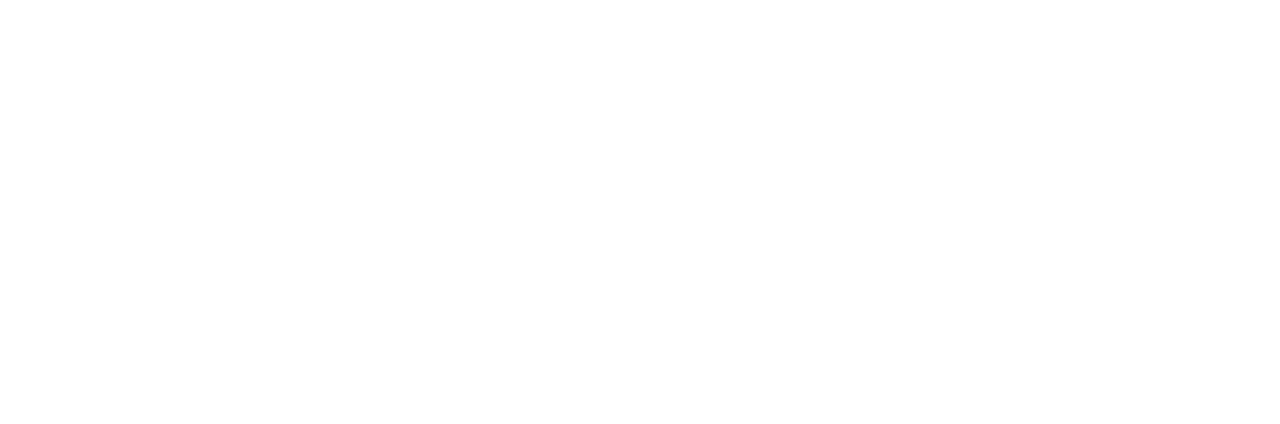
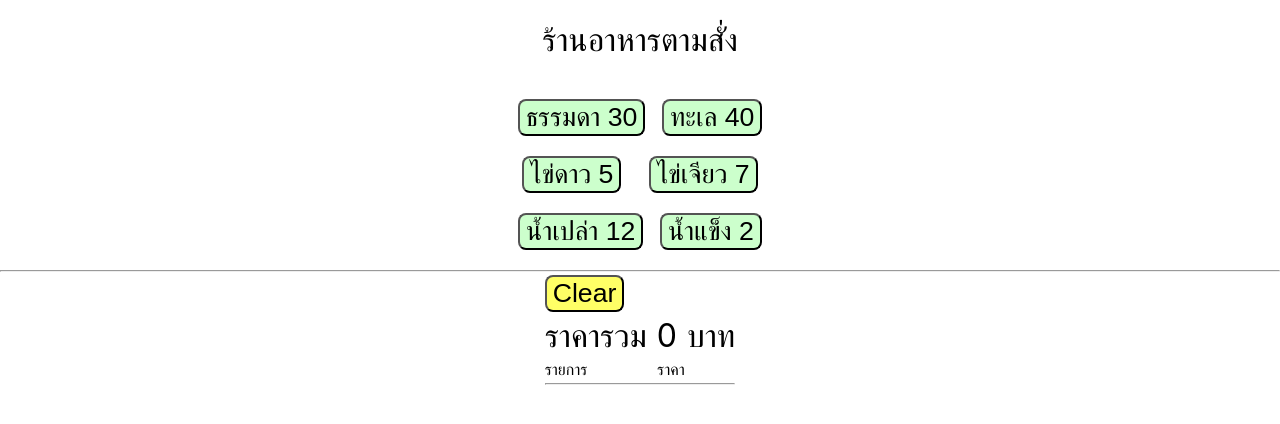
Before and after one commit to supertun555/learn-to-pr, a Nuxt app: page /warakana in a window 1280 px wide. Before the commit this address had no page. Shown: the top 424 px of the page. Built offline with nearby package versions, Linux system fonts and the light colour scheme.

Commit message:
add warakana page

```diff
--- a/pages/index.vue
+++ b/pages/index.vue
@@ -2,6 +2,7 @@
   <section class="container">
     <div>
       <h1>Learn to PR</h1>
+      <nuxt-link to="warakana">About</nuxt-link>
     </div>
   </section>
 </template>
--- /dev/null
+++ b/pages/warakana.vue
@@ -0,0 +1,82 @@
+<template>
+  <div class="hello"><br>
+    <center><h1>ร้านอาหารตามสั่ง</h1><br><br>
+    <button style="border-radius: 8px;background-color:#CCFFCC;" @click="addMenu('ธรรมดา',30)"><h1>ธรรมดา 30</h1></button>&nbsp;&nbsp;
+    <button  style="border-radius: 8px;background-color:#CCFFCC;" @click="addMenu('ทะเล',40)"><h1>ทะเล 40</h1></button> <br><br>
+    <button style="border-radius: 8px;background-color:#CCFFCC;" @click="addMenu('ไข่ดาว',5)"><h1>ไข่ดาว 5</h1></button>&nbsp;&nbsp;&nbsp;&nbsp;
+      <button style="border-radius: 8px;background-color:#CCFFCC;" @click="addMenu('ไข่เจียว',7)"><h1>ไข่เจียว 7</h1></button> <br><br>
+    <button style="border-radius: 8px;background-color:#CCFFCC;" @click="addMenu('น้ำเปล่า',12)"><h1>น้ำเปล่า 12</h1></button>&nbsp;&nbsp;
+      <button style="border-radius: 8px;background-color:#CCFFCC;" @click="addMenu('น้ำแข็ง',2)"><h1>น้ำแข็ง 2</h1></button> <br><br><hr>
+
+    <table align="center">
+      <tr>
+        <td colspan="3"><button style="border-radius: 8px;background-color:#FFFF66;" @click="clear()"><h1>Clear</h1></button></td>
+      </tr>
+      <tr>
+        <td colspan="3"><h1>ราคารวม {{costCount}} บาท</h1></td>
+      </tr>
+      <tr>
+        <td>รายการ</td>
+        <td>ราคา</td>
+        <td></td>
+      </tr>
+      <tr>
+        <td colspan="3"><hr></td>
+      </tr>
+      <tr v-for="(user, index) in users">
+        <td>{{ user.name }}</td>
+        <td>{{ user.cost }}</td>
+        <td><button @click="deleteUser(index, user.cost)">Delete</button></td>
+      </tr>
+    </table></center>
+  </div>
+</template>
+
+<script>
+export default {
+  name: 'hello',
+  data () {
+    return {
+      cost: 0,
+      costCount: 0,
+      users: [
+      ]
+    }
+  },
+  methods: {
+    addMenu: function (nameM, costM) {
+      this.users.push({
+        name: nameM,
+        cost: costM
+      })
+      this.costCount += costM * 1
+    },
+    deleteUser: function (index, cost) {
+      this.costCount -= cost
+      this.users.splice(index, 1)
+    },
+    clear: function () {
+      this.users.splice(0, this.users.length)
+      this.costCount = 0
+    }
+  }
+}
+</script>
+
+<!-- Add "scoped" attribute to limit CSS to this component only -->
+<style scoped>
+h1, h2 {
+  font-weight: normal;
+}
+ul {
+  list-style-type: none;
+  padding: 0;
+}
+li {
+  display: inline-block;
+  margin: 0 10px;
+}
+a {
+  color: #42b983;
+}
+</style>
```
Also changed, not shown: 1 other file (tests, documents, lock files or other folders).
